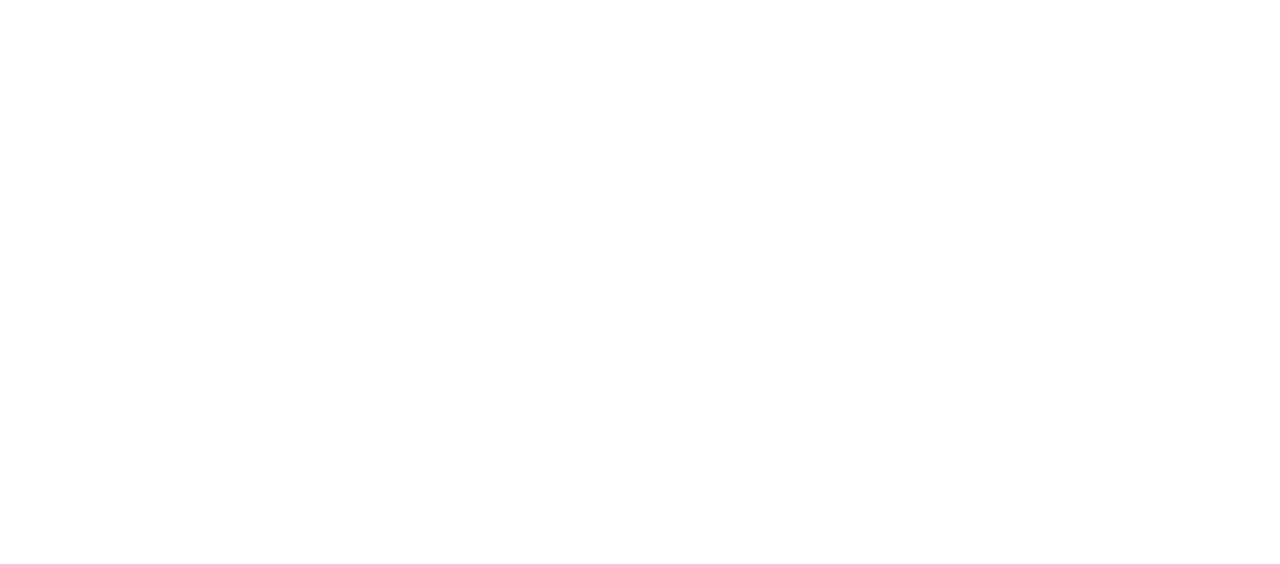
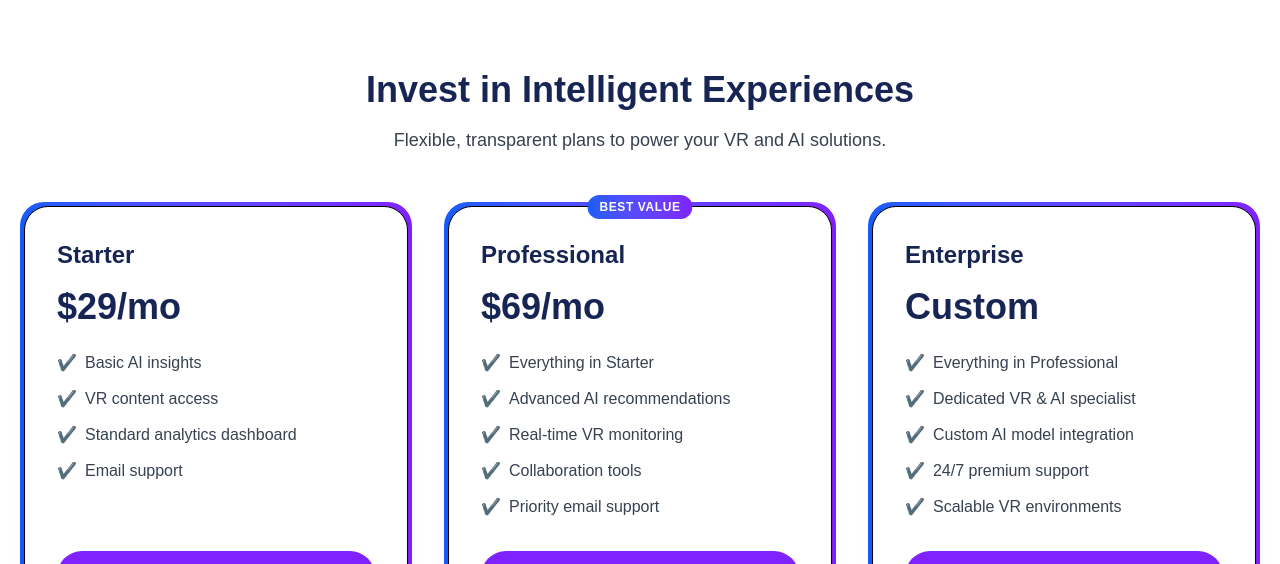
Before and after one commit to phantekzy/react-apex-saas, a React (Vite) app: page / in a window 1280 px wide. Shown: the part 2236-2800 px from the top of the page. Before the commit the page ends 2142 px from the top, so only its background shows below. Built offline with nearby package versions, Linux system fonts and the light colour scheme.

Commit message:
finished the pricing section added the cards and it is fully responsive

```diff
--- a/src/App.tsx
+++ b/src/App.tsx
@@ -3,6 +3,7 @@
 import { AboutUs } from "./components/section/AboutUs"
 import { Brands } from "./components/section/Brands"
 import { Hero } from "./components/section/Hero"
+import { Pricing } from "./components/section/Pricing"
 import { Services } from "./components/section/Services"
 /* App Component section */
 function App() {
@@ -16,6 +17,8 @@
         <Services />
         {/* About us section */}
         <AboutUs />
+        {/* Pricing section */}
+        <Pricing />
     </Layout>
 }
 /* Export section */
--- a/src/components/cards/Info.tsx
+++ b/src/components/cards/Info.tsx
@@ -11,7 +11,7 @@
     return (
         <div className="p-5 sm:p-6 lg:p-6 rounded-xl border border-box-border bg-box-bg shadow-lg
                              shadow-box-shadow relative overflow-hidden">
-            <div className=" rounded-full bg-gray dark:bg-gray-300 p-3 text-black w-max relative">
+            <div className=" rounded-full bg-gray dark:bg-gray-300 p-3 mb-4 text-black w-max relative">
                 {children}
             </div>
             <h2 className="text-heading-2 w-max relative font-semibold md:text-xl">
--- a/src/components/elements/Navbar.tsx
+++ b/src/components/elements/Navbar.tsx
@@ -7,10 +7,8 @@
 const navItems = [
     { href: "#", text: "Home" },
     { href: "#services", text: "Services" },
-    { href: "#features", text: "Features" },
     { href: "#about-us", text: "About" },
-    { href: "#contact", text: "Contact" },
-
+    { href: "#pricing", text: "Pricing" },
 ]
 /* Navbar Component */
 export const Navbar = () => {
--- a/src/components/section/Numbers.tsx
+++ b/src/components/section/Numbers.tsx
@@ -5,7 +5,8 @@
     return (
         <section className="relative mt-12 md:mt-16 ">
             <Container className="flex justify-center items-center">
-                <div className="mx-auto lg:mx-0 p-5 sm:p-6 sm:py-8 max-w-5xl rounded-3xl bg-box-bg border border-box-border shadow-lg
+                <div className="mx-auto lg:mx-0 gap-4 sm:gap-6 md:gap-0 p-5 sm:p-6 sm:py-8 max-w-5xl rounded-3xl
+                                bg-box-bg border border-box-border shadow-lg
                                 shadow-box-shadow md:divide-x divide-box-border grid grid-cols-2 md:grid-cols-4">
                     <div className="text-center px-5 ">
                         <h2 className="font-semibold text-xl sm:text-2xl md:text-4xl text-heading-1">1,000+</h2>
--- /dev/null
+++ b/src/components/section/Pricing.tsx
@@ -0,0 +1,73 @@
+/* Import section */
+import { pricingPlans } from "../../utils/pricing-plan"
+import { Button } from "../shared/Button"
+import { Container } from "../shared/Container"
+import { Paragraph } from "../shared/Paragraph"
+import { Title } from "../shared/Title"
+
+/* Pricing component section */
+export const Pricing = () => {
+    return <section
+        id="pricing"
+        className="py-5"
+    >
+        <Container className="text-center ">
+            <Title>
+                Invest in Intelligent Experiences
+            </Title>
+            <Paragraph className="mt-4">
+                Flexible, transparent plans to power your VR and AI solutions.
+            </Paragraph>
+        </Container>
+
+        <Container className="mt-12">
+            {/* Pricing cards */}
+            <div className="grid grid-cols-1 md:grid-cols-3 gap-8">
+                {pricingPlans.map((plan, key) => (
+                    <div
+                        key={key}
+                        className="relative group h-full"
+                    >
+                        <div className="bg-linear-to-r from-blue-600 to-violet-600 p-1 rounded-3xl h-full">
+                            <div className="bg-box-bg border border-box-border rounded-3xl shadow-lg
+                                            shadow-box-shadow p-8 flex flex-col h-full relative"
+                            >
+                                {plan.bestValue && (
+                                    <div className="absolute -top-3 left-1/2 -translate-x-1/2 bg-primary text-white text-xs
+                                                font-bold uppercase tracking-wider px-3 py-1 rounded-full
+                                                bg-linear-to-r from-blue-600 to-violet-600">
+                                        Best Value
+                                    </div>
+
+                                )}
+                                <h3 className="text-2xl font-semibold text-heading-1">
+                                    {plan.title}
+                                </h3>
+                                <p className="text-4xl font-bold text-heading-1 mt-4">
+                                    {plan.price}
+                                </p>
+                                <ul className="mt-6 flex-1  space-y-3 text-left text-heading-3">
+                                    {plan.features.map((feature, keyFeat) => (
+                                        <li
+                                            className="flex items-center gap-2"
+                                            key={keyFeat}>
+                                            <span className="text-primary">✔️</span>
+                                            <span>{feature}</span>
+                                        </li>
+                                    ))}
+                                </ul>
+                                {/* Button section */}
+                                <div className="mt-8">
+                                    <Button className="w-full transform transition-transform duration-300
+                                                        hover:scale-105 text-white">
+                                        Subscribe
+                                    </Button>
+                                </div>
+                            </div>
+                        </div>
+                    </div>
+                ))}
+            </div>
+        </Container>
+    </section>
+}
--- a/src/index.css
+++ b/src/index.css
@@ -8,6 +8,7 @@
   --heading-1: 23 37 84;
   --heading-2: 31 41 55;
   --heading-3: 55 65 81;
+  --color-primary: 79 70 229;
 }
 
 .dark {
@@ -18,6 +19,7 @@
   --heading-1: 255 255 255;
   --heading-2: 243 244 246;
   --heading-3: 209 213 219;
+  --color-primary: 129 140 248;
 }
 
 @layer utilities {
@@ -29,6 +31,9 @@
   }
   .text-heading-1 {
     color: rgb(var(--heading-1));
+  }
+  .bg-primary {
+    background-color: rgb(var(--color-primary));
   }
   .text-heading-2 {
     color: rgb(var(--heading-2));
--- /dev/null
+++ b/src/utils/pricing-plan.ts
@@ -0,0 +1,36 @@
+/* Pricing plans  */
+export const pricingPlans = [
+  {
+    title: "Starter",
+    price: "$29/mo",
+    features: [
+      "Basic AI insights",
+      "VR content access",
+      "Standard analytics dashboard",
+      "Email support",
+    ],
+  },
+  {
+    title: "Professional",
+    price: "$69/mo",
+    features: [
+      "Everything in Starter",
+      "Advanced AI recommendations",
+      "Real-time VR monitoring",
+      "Collaboration tools",
+      "Priority email support",
+    ],
+    bestValue: true,
+  },
+  {
+    title: "Enterprise",
+    price: "Custom",
+    features: [
+      "Everything in Professional",
+      "Dedicated VR & AI specialist",
+      "Custom AI model integration",
+      "24/7 premium support",
+      "Scalable VR environments",
+    ],
+  },
+];
```
